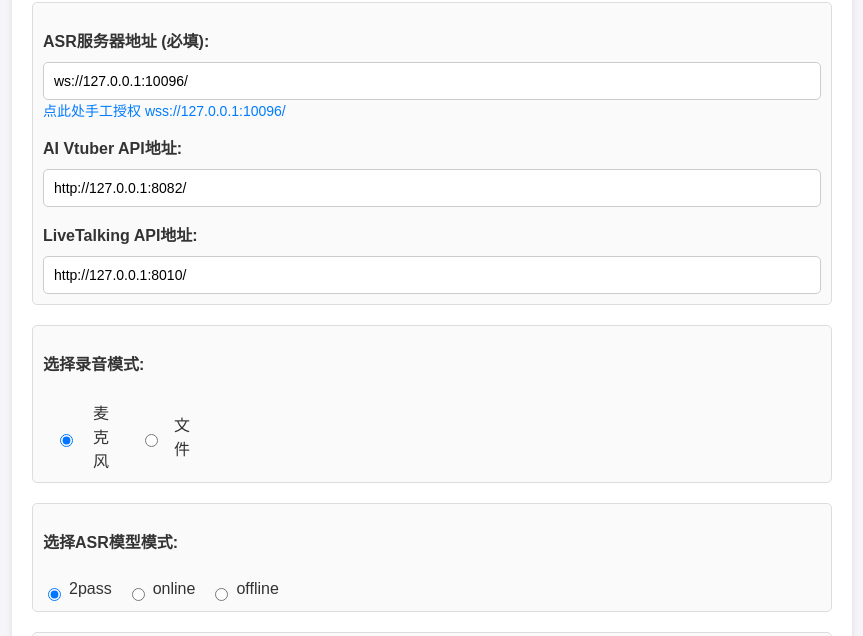
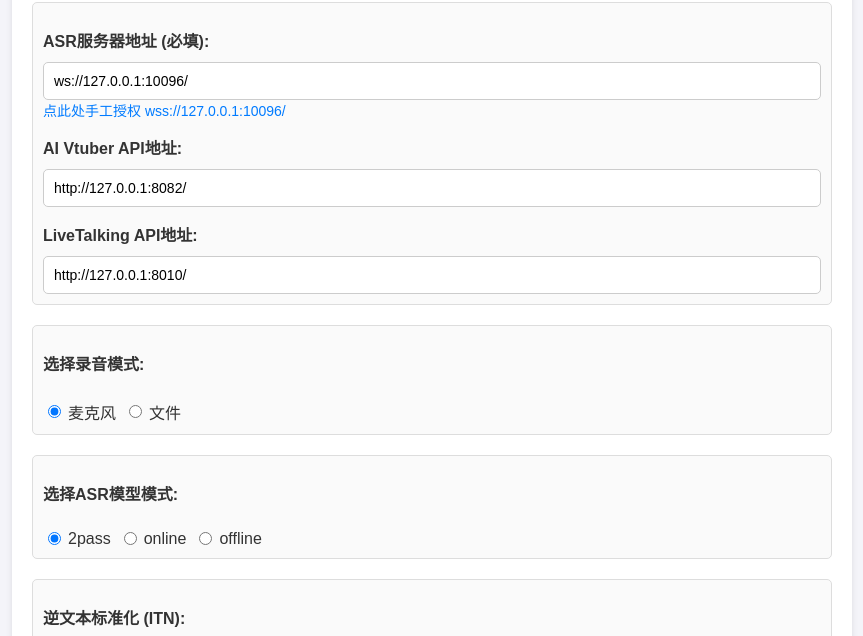
Before and after one commit to Ikaros-521/FunASR_WS, a plain HTML site: page web/index.html in a window 1280 px wide. Shown: the part 127-763 px from the top of the page, without its empty margins (208-1071 px from the left). Drawn offline with Linux system fonts and the light colour scheme.

Commit message:
优化：前端排版

```diff
--- a/web/index.html
+++ b/web/index.html
@@ -37,6 +37,10 @@
       border-radius: 5px;
       font-size: 14px;
       box-sizing: border-box;
+    }
+
+    input[type="radio"] {
+      margin-top: 0px;
     }
 
     textarea[readonly] {
@@ -98,15 +102,19 @@
 
     .radio-group {
       display: flex;
-      gap: 15px;
+      gap: 8px;
       margin-top: 10px;
+      flex-wrap: wrap;
+      align-items: center;
+      justify-content: flex-start;
     }
 
     .radio-group label {
       display: flex;
       align-items: center;
-      gap: 5px;
+      gap: 4px;
       font-weight: normal;
+      white-space: nowrap;
     }
 
     @media (max-width: 600px) {
@@ -117,10 +125,6 @@
       button {
         width: 100%;
         margin-bottom: 10px;
-      }
-
-      .radio-group {
-        flex-direction: column;
       }
     }
   </style>
```
